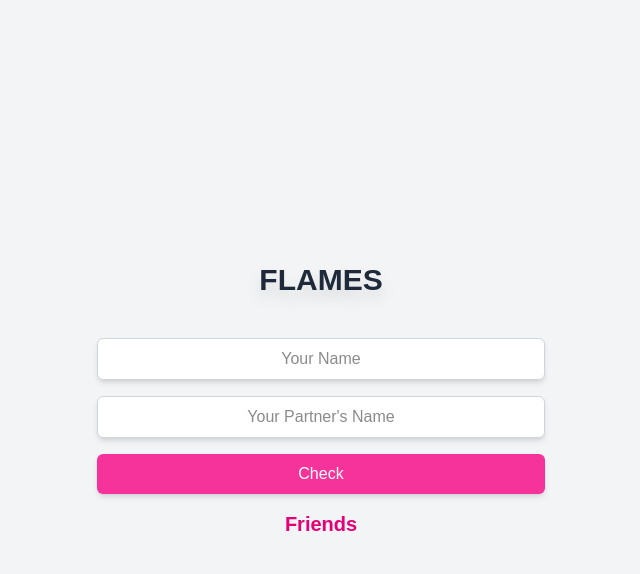
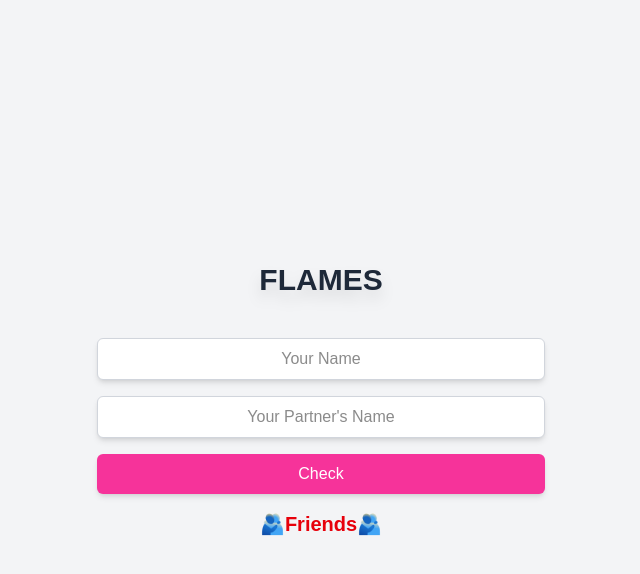
Before and after one commit to jagadeesh-debug/Flames, a Next.js app: page / in a window 1280 px wide. Both pictures are taken after a click on the button "Check". Shown: the top 574 px of the page, without its empty margins (319-959 px from the left). Built offline with nearby package versions, Linux system fonts and the light colour scheme; no server answers.

Commit message:
added emojis and project completed

```diff
--- a/src/app/page.tsx
+++ b/src/app/page.tsx
@@ -34,12 +34,12 @@ export default function Flames() {
     }
 
     const resultMap: Record<string, string> = {
-      F: "Friends",
-      L: "Love",
-      A: "Affection",
-      M: "Marriage",
-      E: "Enemies",
-      S: "Siblings",
+      F: "🫂Friends🫂",
+      L: "💕Love💕",
+      A: "😍Affection😍",
+      M: "💍Marriage💍",
+      E: "☠Enemies☠",
+      S: "👥Siblings👥",
     };
 
     return resultMap[flames[0]];
@@ -89,7 +89,7 @@ export default function Flames() {
         </button>
         {result && (
           <p className="text-xl font-medium text-gray-800 text-center">
-             <span className="text-pink-600 font-bold">{result}</span>
+             <span className="text-red-600 font-bold">{result}</span>
           </p>
         )}
       </div>
```
